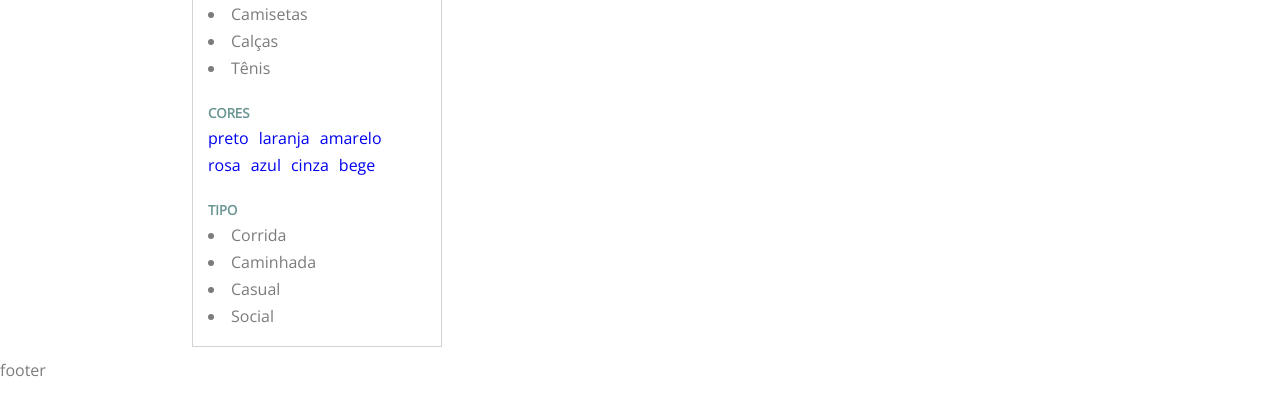
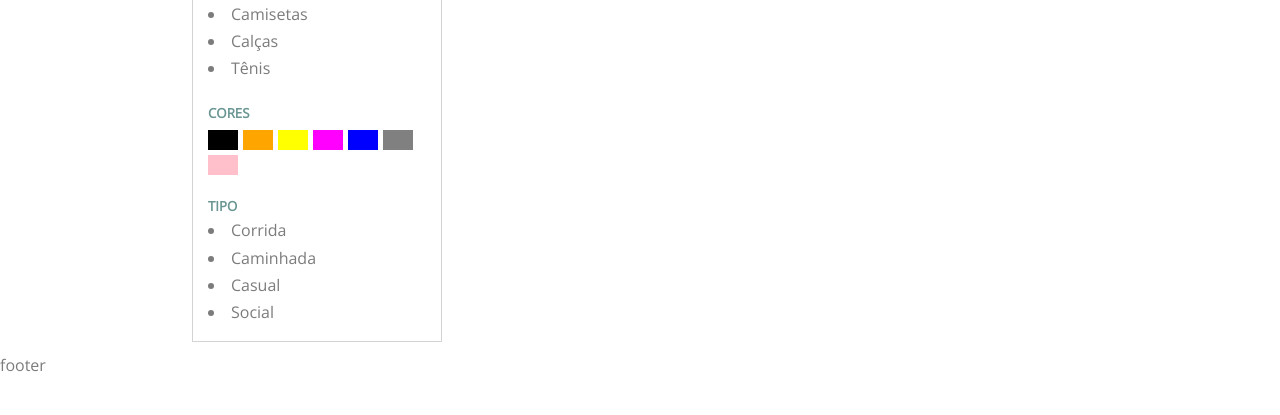
Before and after one commit to DiegoBezerra89/webjump, a website built with webpack: page src/index.html in a window 1280 px wide. Shown: the part 355-770 px from the top of the page. Built offline with nearby package versions, Linux system fonts and the light colour scheme.

Commit message:
Colors pallette formatting, trying to implement the color filter, but I don't made it.

```diff
--- a/public/sass/abstract/_variables.scss
+++ b/public/sass/abstract/_variables.scss
@@ -8,8 +8,12 @@ $color-green-title: #699693;
 $color-green-icon: #81BDB9;
 $color-white: #fff;
 $color-black: #000;
-$color-green: green;
-
+$color-yellow: yellow;
+$color-orange: orange;
+$color-pink: rgb(255, 0, 255);
+$color-blue: blue;
+$color-grey: grey;
+$color-salmon: pink;
 
 //font
 
--- /dev/null
+++ b/public/sass/components/_spans.scss
@@ -0,0 +1,9 @@
+.color-span {
+    width: 2rem;
+    height: 1rem;
+    display: inline-block;
+}
+
+.preto {
+    background-color: $color-black;
+}
--- a/public/sass/layout/_main-content.scss
+++ b/public/sass/layout/_main-content.scss
@@ -32,11 +32,31 @@
         }
         &__colors {
             &--li {
-            margin-right: 1rem;
+            margin:.5rem .5rem 0 0;
             display: inline-block;
+            width: 3rem;
+            height: 2rem;
             }
-            &-preto {
-                background-color: #000;
+            &--preto {
+                background-color: $color-black;
+            }
+            &--laranja {
+                background-color: $color-orange;
+            }
+            &--amarelo {
+                background-color: $color-yellow;
+            }
+            &--rosa {
+                background-color: $color-pink;
+            }
+            &--azul {
+                background-color: $color-blue;
+            }
+            &--cinza {
+                background-color: $color-grey;
+            }
+            &--bege {
+                background-color: $color-salmon;
             }
         }
     }
--- a/public/sass/main.scss
+++ b/public/sass/main.scss
@@ -10,6 +10,7 @@
 @import "components/buttons";
 @import "components/cards";
 @import "components/side";
+@import "components/spans";
 
 @import "layout/header";
 @import "layout/grid";
--- a/src/index.html
+++ b/src/index.html
@@ -55,13 +55,13 @@
               <div class="side-menu-box__colors u-margin-top">
                 <h5 class="side-menu-box__small-title small-title">Cores</h5>
                 <ul class="side-menu-box__colors--ul">
-                  <li class="side-menu-box__colors--li side-menu-box__colors--preto"><a href="#" class="colors preto">preto</a></li><!--cores para facilitar a localização, não são as cores reais!-->
-                  <li class="side-menu-box__colors--li side-menu-box__colors--laranja"><a href="#" class="colors laranja">laranja</a></li>
-                  <li class="side-menu-box__colors--li side-menu-box__colors--amarelo"><a href="#" class="colors amarelo">amarelo</a></li>
-                  <li class="side-menu-box__colors--li side-menu-box__colors--rosa"><a href="#" class="colors rosa">rosa</a></li><!--cores para facilitar a localização, não são as cores reais!-->
-                  <li class="side-menu-box__colors--li side-menu-box__colors--azul"><a href="#" class="colors azul">azul</a></li>
-                  <li class="side-menu-box__colors--li side-menu-box__colors--cinza"><a href="#" class="colors cinza">cinza</a></li>
-                  <li class="side-menu-box__colors--li side-menu-box__colors--bege"><a href="#" class="colors bege">bege</a></li>
+                  <li class="side-menu-box__colors--li side-menu-box__colors--preto"><a href="#" class="colors preto"></a></li><!--cores para facilitar a localização, não são as cores reais!-->
+                  <li class="side-menu-box__colors--li side-menu-box__colors--laranja"><a href="#" class="colors laranja"></a></li>
+                  <li class="side-menu-box__colors--li side-menu-box__colors--amarelo"><a href="#" class="colors amarelo"></a></li>
+                  <li class="side-menu-box__colors--li side-menu-box__colors--rosa"><a href="#" class="colors rosa"></a></li><!--cores para facilitar a localização, não são as cores reais!-->
+                  <li class="side-menu-box__colors--li side-menu-box__colors--azul"><a href="#" class="colors azul"></a></li>
+                  <li class="side-menu-box__colors--li side-menu-box__colors--cinza"><a href="#" class="colors cinza"></a></li>
+                  <li class="side-menu-box__colors--li side-menu-box__colors--bege"><a href="#" class="colors bege"></a></li>
                 </ul>
               </div>
               <div class="side-menu-box__type u-margin-top">
--- a/src/js/index.js
+++ b/src/js/index.js
@@ -113,3 +113,6 @@ elements.clickHome.addEventListener('click', e => {
     elements.typeName.innerHTML = 'Tênis/Sapatos';
     searchView.clearResults();
 })
+
+
+//colors Filter
--- a/src/js/views/searchView.js
+++ b/src/js/views/searchView.js
@@ -62,7 +62,7 @@ const renderItem = item => {
     let price = item.price;
     price = price.toFixed(2); //coloca dois numeros após a vírgula
     price = price.replace('.',',');
-
+    console.log(item);
     const markup = `
         <div class="card">
             <figure class="card__image">
```
Also changed, not shown: dist/css/style.css, dist/index.html, dist/js/bundle.js.
